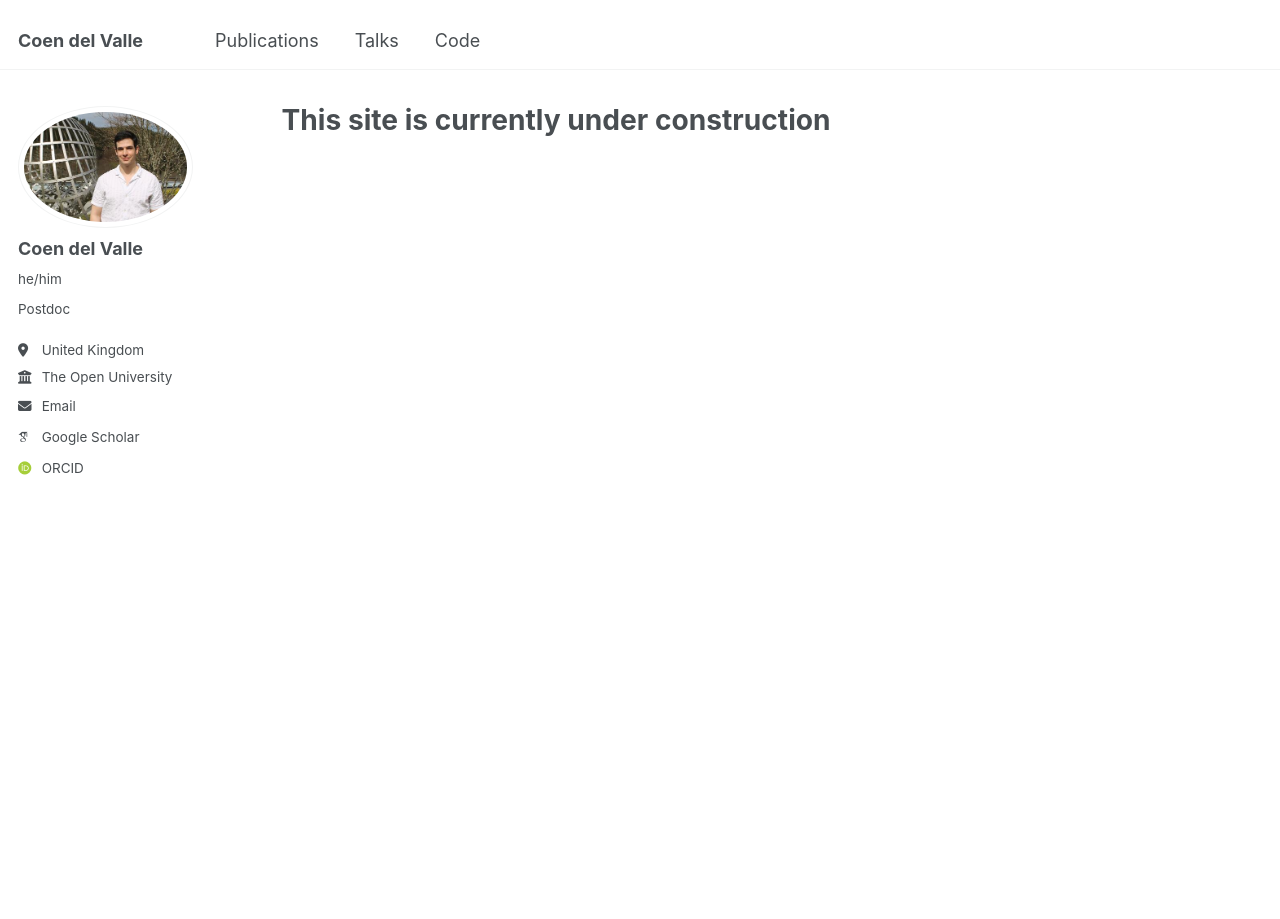
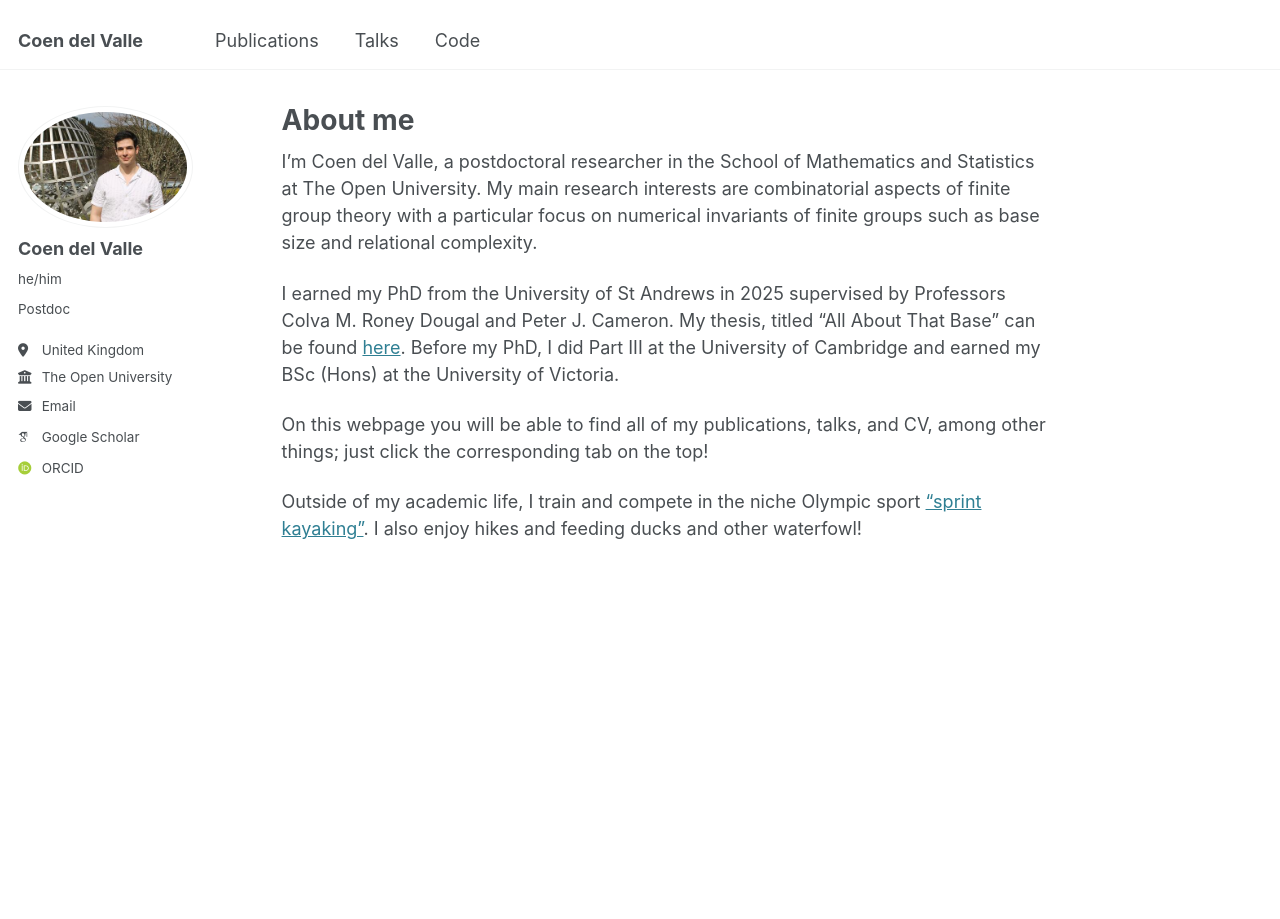
Before and after one commit to coendelvalle/coendelvalle.github.io, a Jekyll site: the page built from _pages/about.md, in a window 1280 px wide. Built offline with Jekyll 4.4.1, drawn with Linux system fonts in a browser that asks for light colours; some web fonts are replaced.

Commit message:
Revise about page with personal details and new title
Updated the title and added personal information about Coen del Valle, including research interests, education, and hobbies.

```diff
--- a/_pages/about.md
+++ b/_pages/about.md
@@ -1,8 +1,16 @@
 ---
 permalink: /
-title: "This site is currently under construction"
+title: "About me"
 author_profile: true
 redirect_from:
   - /about/
   - /about.html
 ---
+
+I'm Coen del Valle, a postdoctoral researcher in the School of Mathematics and Statistics at The Open University. My main research interests are combinatorial aspects of finite group theory with a particular focus on numerical invariants of finite groups such as base size and relational complexity.
+
+I earned my PhD from the University of St Andrews in 2025 supervised by Professors Colva M. Roney Dougal and Peter J. Cameron. My thesis, titled "All About That Base" can be found [here](https://research-repository.st-andrews.ac.uk/handle/10023/32784). Before my PhD, I did Part III at the University of Cambridge and earned my BSc (Hons) at the University of Victoria.
+
+On this webpage you will be able to find all of my publications, talks, and CV, among other things; just click the corresponding tab on the top!
+
+Outside of my academic life, I train and compete in the niche Olympic sport ["sprint kayaking"](https://en.wikipedia.org/wiki/Sprint_kayak). I also enjoy hikes and feeding ducks and other waterfowl!
```
